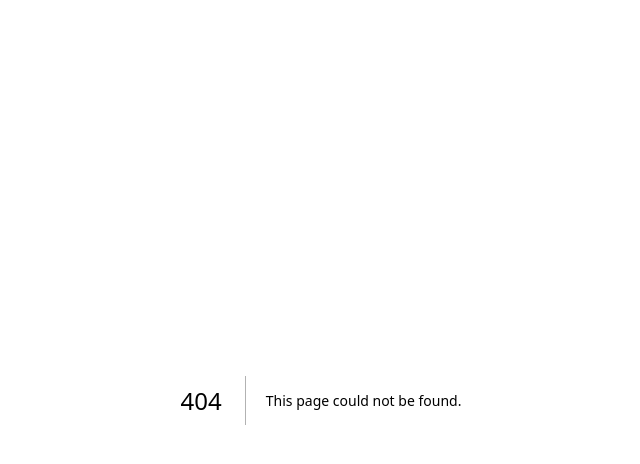
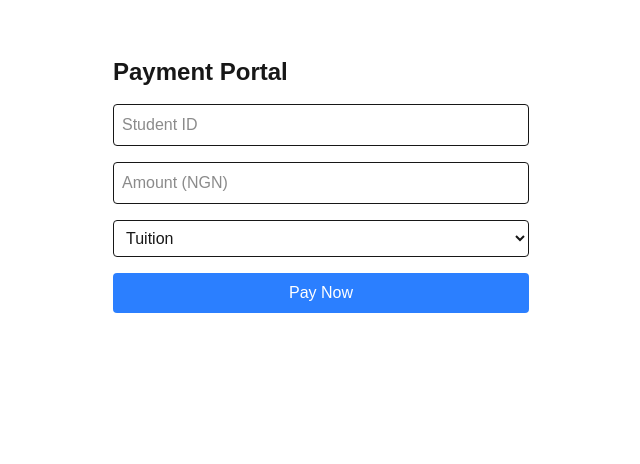
Before and after one commit to Stackarius/campus_payment_app, a Next.js app: page /payment in a window 1280 px wide. Before the commit this address had no page. Shown: the top 464 px of the page, without its empty margins (319-959 px from the left). Built offline with nearby package versions, Linux system fonts and the light colour scheme.

Commit message:
fix: moved payment outside as sep. comp

```diff
--- /dev/null
+++ b/app/payment/page.jsx
@@ -0,0 +1,78 @@
+'use client'
+
+import { useState, useEffect } from 'react';
+import dynamic from 'next/dynamic';
+
+const PaystackPop = dynamic(() => import('@paystack/inline-js'), { ssr: false });
+
+export default function Payment() {
+    const [form, setForm] = useState({ studentID: '', amount: '', type: 'tuition' });
+    const [message, setMessage] = useState('');
+
+    const handleSubmit = async (e) => {
+        e.preventDefault();
+        if (!form.studentID || !form.amount) {
+            setMessage('Please fill all fields.');
+            return;
+        }
+        const res = await fetch('/api/payment', {
+            method: 'POST',
+            headers: { 'Content-Type': 'application/json' },
+            body: JSON.stringify(form),
+        });
+        const data = await res.json();
+        if (res.ok && PaystackPop) {
+            const paystack = new PaystackPop();
+            paystack.newTransaction({
+                key: process.env.NEXT_PUBLIC_PAYSTACK_KEY,
+                email: `${form.studentID}@school.com`,
+                amount: form.amount * 100,
+                metadata: { student_id: form.studentID },
+                onSuccess() {
+                    setMessage('Payment successful!');
+                },
+                onCancel() {
+                    setMessage('Payment cancelled.');
+                },
+            });
+        } else {
+            setMessage('Error occurred.');
+        }
+    };
+
+    return (
+        <div className="max-w-md mx-auto mt-10 p-4">
+            <h1 className="text-2xl font-bold mb-4">Payment Portal</h1>
+            {message && <p className="text-red-500 mb-4">{message}</p>}
+            <form onSubmit={handleSubmit} className="space-y-4">
+                <input
+                    type="text"
+                    placeholder="Student ID"
+                    value={form.studentID}
+                    onChange={(e) => setForm({ ...form, studentID: e.target.value })}
+                    className="w-full p-2 border rounded"
+                    required
+                />
+                <input
+                    type="number"
+                    placeholder="Amount (NGN)"
+                    value={form.amount}
+                    onChange={(e) => setForm({ ...form, amount: e.target.value })}
+                    className="w-full p-2 border rounded"
+                    required
+                />
+                <select
+                    value={form.type}
+                    onChange={(e) => setForm({ ...form, type: e.target.value })}
+                    className="w-full p-2 border rounded"
+                >
+                    <option value="tuition">Tuition</option>
+                    <option value="levy">Levy</option>
+                </select>
+                <button type="submit" className="w-full p-2 bg-blue-500 text-white rounded">
+                    Pay Now
+                </button>
+            </form>
+        </div>
+    );
+}
```
